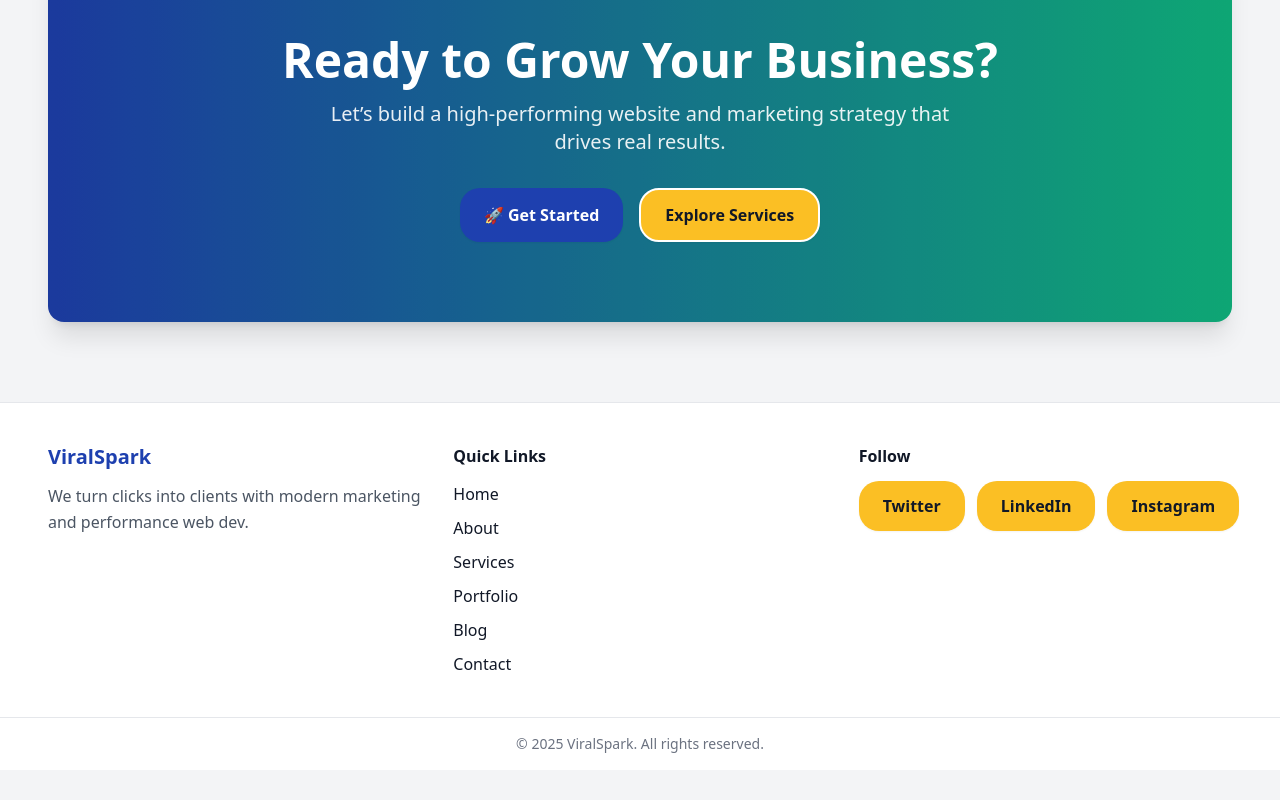
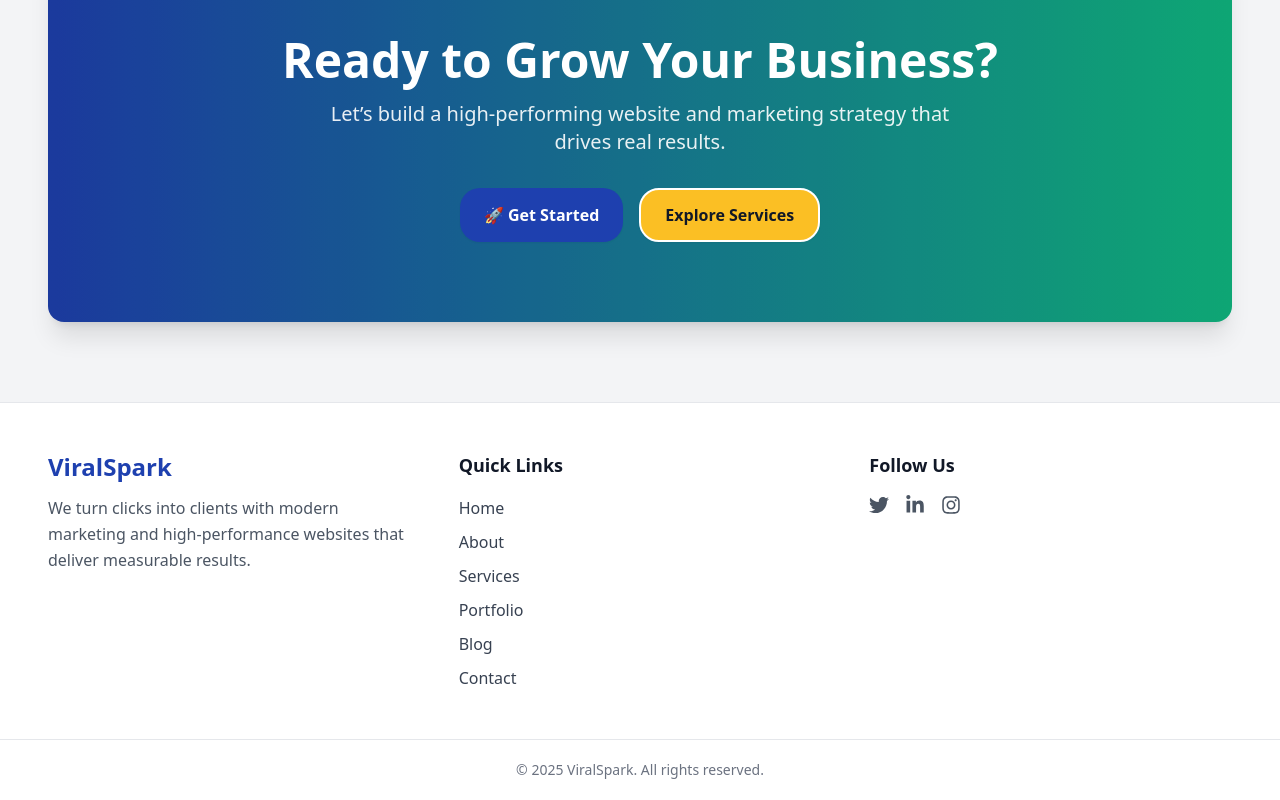
Before and after one commit to viralsparkconnect-hue/Viral-Sparq, a Next.js app: page / in a window 1280 px wide. Shown: the part 3089-3889 px from the top of the page. Before the commit the page ends 3859 px from the top, so only its background shows below. Built offline with nearby package versions, Linux system fonts and the light colour scheme.

Commit message:
Update Footer.tsx

```diff
--- a/components/Footer.tsx
+++ b/components/Footer.tsx
@@ -1,21 +1,29 @@
 import Link from "next/link";
+import { FaTwitter, FaLinkedinIn, FaInstagram } from "react-icons/fa";
 
 export default function Footer() {
   return (
     <footer className="mt-20 border-t bg-white">
-      <div className="container py-10 grid md:grid-cols-3 gap-8">
+      <div className="container py-12 grid md:grid-cols-3 gap-12">
+        {/* Brand / About */}
         <div>
-          <div className="font-extrabold text-xl text-primary">ViralSpark</div>
-          <p className="mt-3 text-gray-600">
-            We turn clicks into clients with modern marketing and performance web dev.
+          <div className="font-extrabold text-2xl text-primary">ViralSpark</div>
+          <p className="mt-3 text-gray-600 leading-relaxed">
+            We turn clicks into clients with modern marketing and high-performance
+            websites that deliver measurable results.
           </p>
         </div>
+
+        {/* Quick Links */}
         <div>
-          <div className="font-bold mb-3">Quick Links</div>
-          <ul className="space-y-2">
+          <div className="font-semibold text-lg mb-4">Quick Links</div>
+          <ul className="space-y-2 text-gray-700">
             {["/","/about","/services","/portfolio","/blog","/contact"].map((href) => (
               <li key={href}>
-                <Link className="hover:text-primary" href={href as any}>
+                <Link
+                  className="hover:text-primary transition"
+                  href={href as any}
+                >
                   {href === "/"
                     ? "Home"
                     : href.replace("/", "").replace(/^./, (c) => c.toUpperCase())}
@@ -24,22 +32,38 @@ export default function Footer() {
             ))}
           </ul>
         </div>
+
+        {/* Social Links */}
         <div>
-          <div className="font-bold mb-3">Follow</div>
-          <div className="flex gap-3">
-            <Link href="https://twitter.com" target="_blank" className="btn btn-secondary">
-              Twitter
+          <div className="font-semibold text-lg mb-4">Follow Us</div>
+          <div className="flex gap-4 text-gray-600 text-xl">
+            <Link
+              href="https://twitter.com"
+              target="_blank"
+              className="hover:text-primary transition"
+            >
+              <FaTwitter />
             </Link>
-            <Link href="https://www.linkedin.com" target="_blank" className="btn btn-secondary">
-              LinkedIn
+            <Link
+              href="https://www.linkedin.com"
+              target="_blank"
+              className="hover:text-primary transition"
+            >
+              <FaLinkedinIn />
             </Link>
-            <Link href="https://www.instagram.com" target="_blank" className="btn btn-secondary">
-              Instagram
+            <Link
+              href="https://www.instagram.com"
+              target="_blank"
+              className="hover:text-primary transition"
+            >
+              <FaInstagram />
             </Link>
           </div>
         </div>
       </div>
-      <div className="border-t py-4 text-center text-sm text-gray-500">
+
+      {/* Bottom Bar */}
+      <div className="border-t py-5 text-center text-sm text-gray-500">
         © {new Date().getFullYear()} ViralSpark. All rights reserved.
       </div>
     </footer>
```
